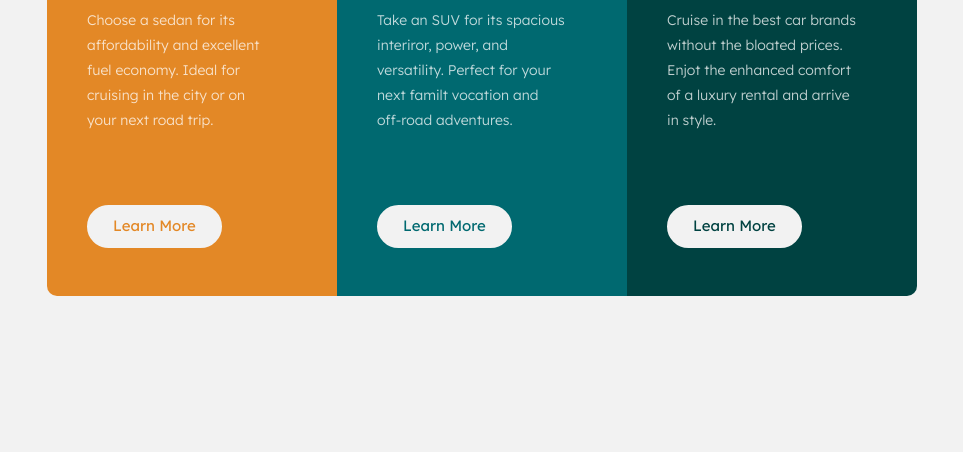
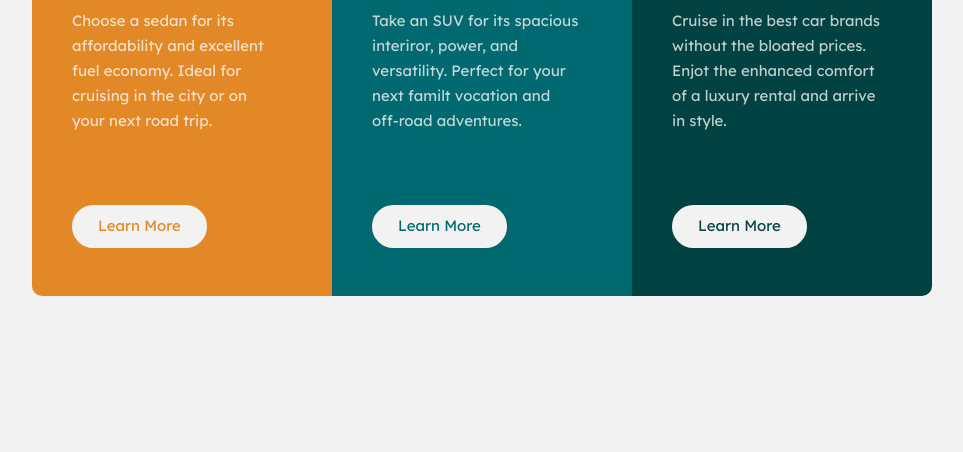
Before and after one commit to eniskrt/3_column_prview_card, a plain HTML site: page index.html in a window 1280 px wide. Shown: the part 348-800 px from the top of the page, without its empty margins (158-1121 px from the left). Drawn offline with nearby package versions, Linux system fonts and the light colour scheme.

Commit message:
font weight improved

```diff
--- a/assets/style/style.css
+++ b/assets/style/style.css
@@ -28,7 +28,7 @@ body{
     background-color: var(--primaryVeryDarkCyan);
 }
 .card{
-    max-width:290px;
+    max-width:300px;
 }
 .card-title{
     color: var(--neutralVeryLightGray);
@@ -37,9 +37,10 @@ body{
 .card-text{
     color: var(--neutralTransparentWhite);
     font-weight: 300;
-    font-size: 14px;
+    font-size: 15px;
     line-height: 25px;
-    padding-right: 1.3rem;
+    padding-right: 0.7rem;
+    font-weight: 400;
 }
 /* Buttons */
 .btn{
@@ -48,6 +49,11 @@ body{
     font-family: inherit!important;
     font-size: 13px;
     border: 2px solid var(--neutralVeryLightGray);
+    transition: all 0.5s;
+    -webkit-transition: all 0.5s;
+    -moz-transition: all 0.5s;
+    -ms-transition: all 0.5s;
+    -o-transition: all 0.5s;
 }
 .card:nth-child(1) .btn{
     color: var(--primaryOrange);
```
